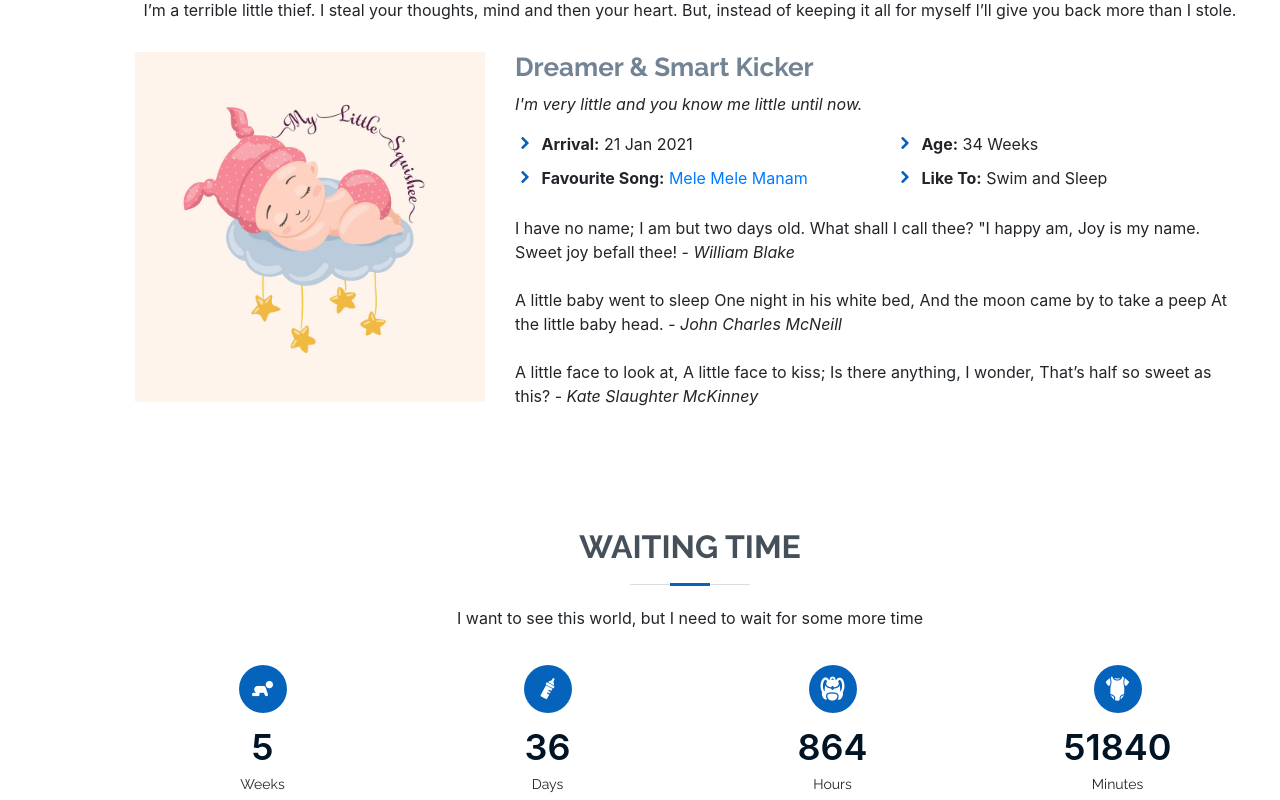
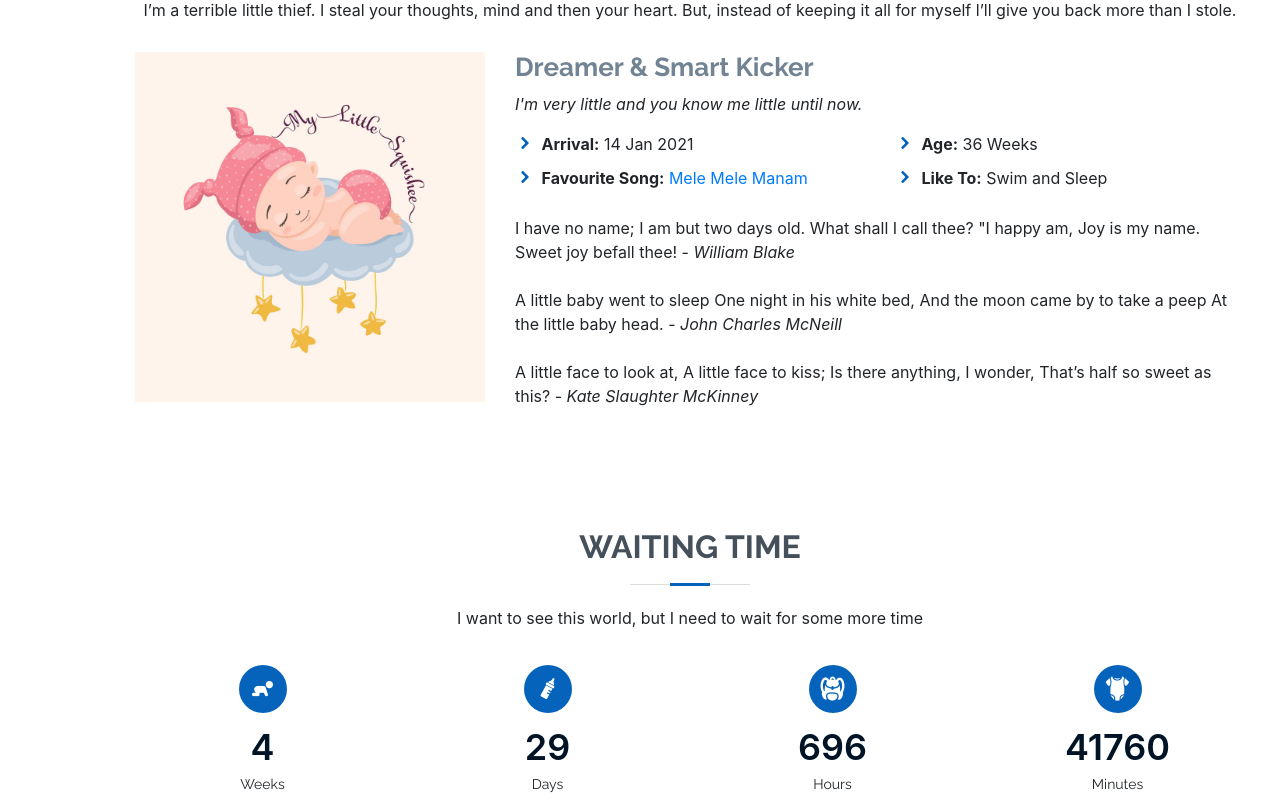
Before and after one commit to aswinantony/Baby_Boo, a website with bundled scripts: page dist/index.html in a window 1280 px wide. Shown: the part 940-1740 px from the top of the page. Built offline with nearby package versions, Linux system fonts and the light colour scheme.

Commit message:
Due Date Changed

```diff
--- a/dist/assets/js/main.js
+++ b/dist/assets/js/main.js
@@ -89,8 +89,8 @@
     var present_date = new Date();
 
     // 0-11 is Month in JavaScript
-    var expected = new Date(2021, 0, 21)
-    var Start = new Date(2020, 3, 19)
+    var expected = new Date(2021, 0, 14)
+    var Start = new Date(2020, 3, 5)
 
     // // To Calculate next year's Christmas if passed already.
     // if (present_date.getMonth() == 11 && present_date.getdate() > 25)
--- a/dist/index.html
+++ b/dist/index.html
@@ -101,7 +101,7 @@
             <div class="row">
               <div class="col-lg-6">
                 <ul>
-                  <li><i class="icofont-rounded-right"></i> <strong>Arrival:</strong> 21 Jan 2021</li>
+                  <li><i class="icofont-rounded-right"></i> <strong>Arrival:</strong> 14 Jan 2021</li>
                   <li><i class="icofont-rounded-right"></i> <strong>Favourite Song:</strong> <a href="https://www.youtube.com/watch?v=_YGRRuveY0c">Mele Mele Manam</a></li>
                   <!-- <li><i class="icofont-rounded-right"></i> <strong>Phone:</strong> +123 456 7890</li>
                   <li><i class="icofont-rounded-right"></i> <strong>City:</strong> City : New York, USA</li> -->
```
